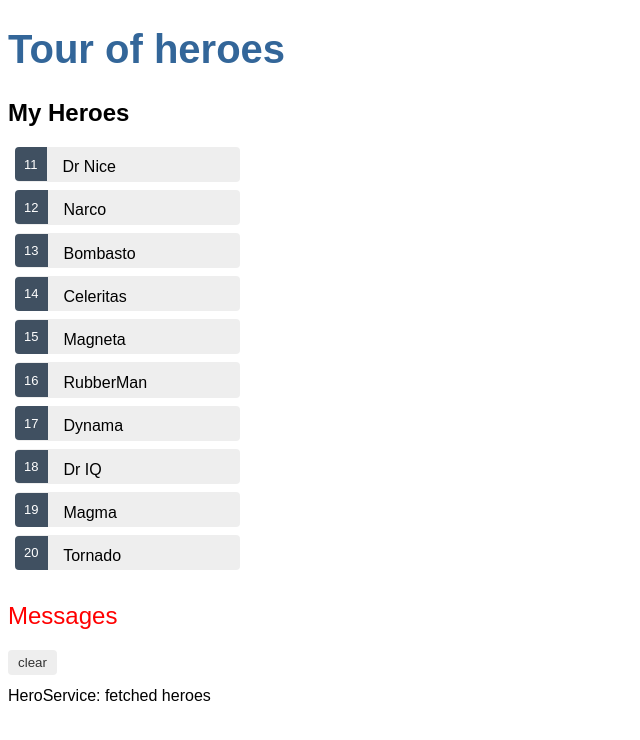
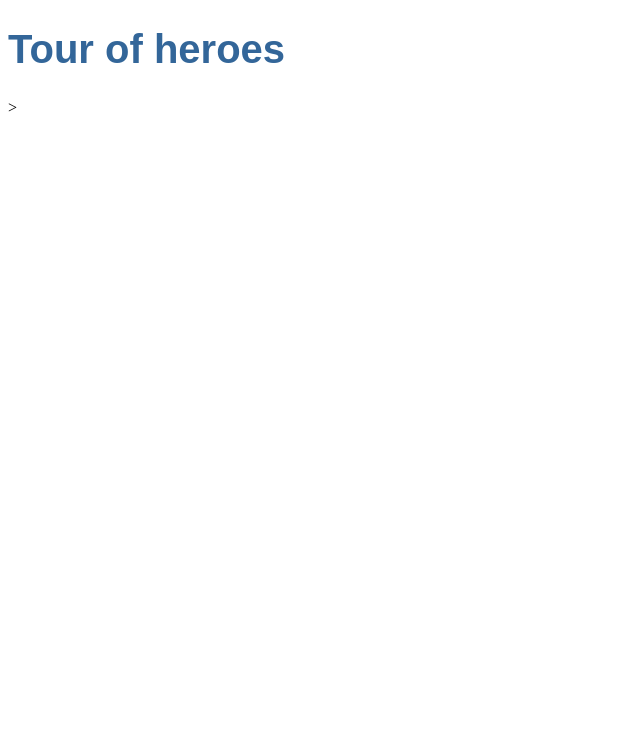
Before and after one commit to TheBookKnight/protractor-jasmine-cucumber, an Angular app: page / in a window 1280 px wide. Shown: the top 740 px of the page, without its empty margins (0-640 px from the left). Built offline with nearby package versions, Linux system fonts and the light colour scheme.

Commit message:
Added a Router

```diff
--- a/src/app/app-routing.module.ts
+++ b/src/app/app-routing.module.ts
@@ -1,11 +1,15 @@
 import { NgModule } from '@angular/core';
 import { Routes, RouterModule } from '@angular/router';
+import { HeroesComponent } from './heroes/heroes.component';
 
+// path is used to navigate with 'localhost:4200/heroes'
 
-const routes: Routes = [];
+const routes: Routes = [{ path: 'heroes', component: HeroesComponent }];
 
 @NgModule({
+  // configures it to Routermodule
   imports: [RouterModule.forRoot(routes)],
-  exports: [RouterModule]
+  // exports so it's available throughout the app
+  exports: [RouterModule],
 })
-export class AppRoutingModule { }
+export class AppRoutingModule {}
--- a/src/app/app.component.html
+++ b/src/app/app.component.html
@@ -1,3 +1,4 @@
 <h1>{{ title }}</h1>
-<app-heroes></app-heroes>
+<!-- The Router outlet tells where to display routed views-->
+<router-outlet></router-outlet>>
 <app-messages></app-messages>
```
Also changed, not shown: src/README.md.
